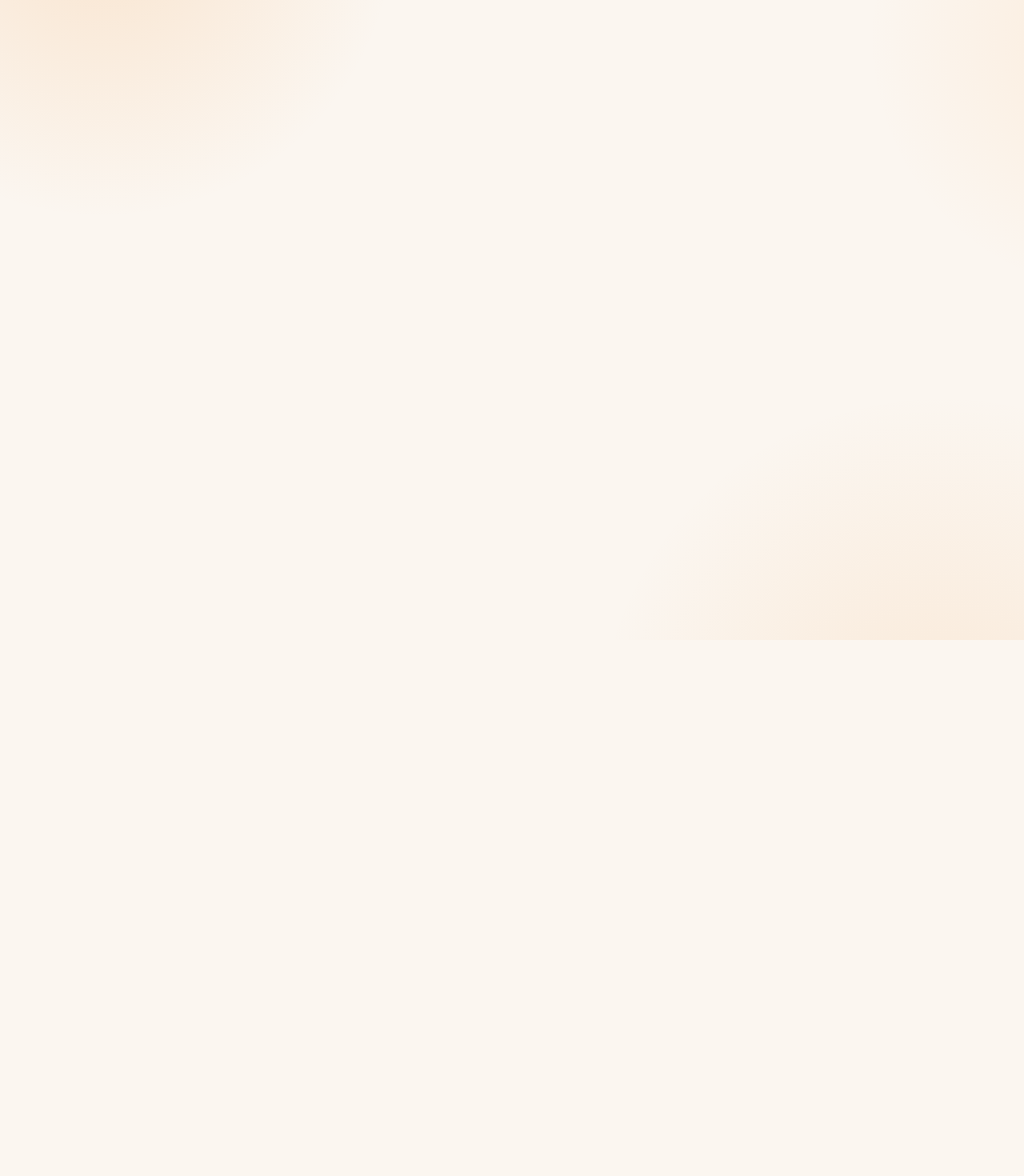
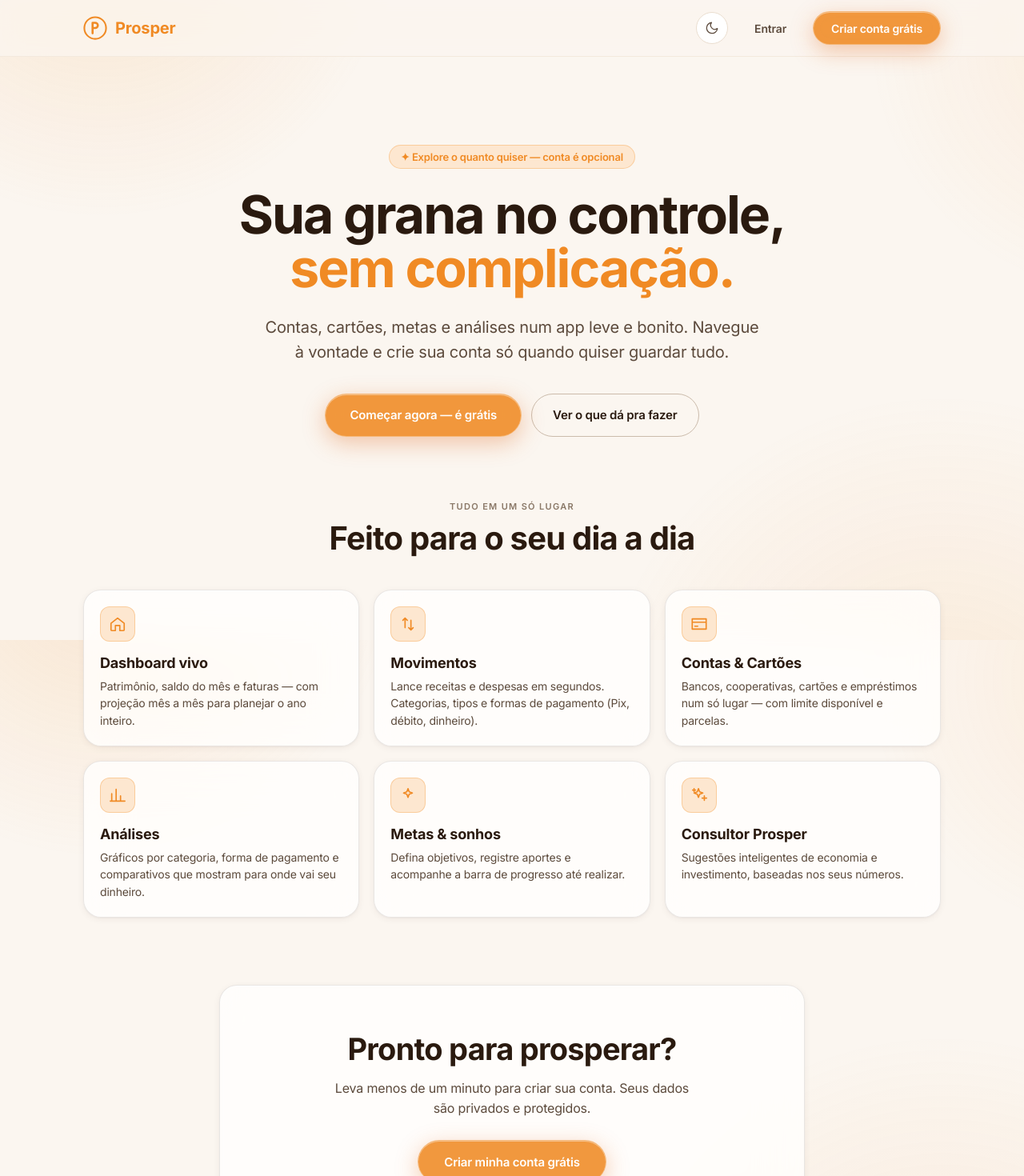
Before and after one commit to rafaelcasemiro01/prosper-finance, a Next.js app in the folder design_handoff_prosper/prosper-app/: page / in a window 1280 px wide. Before the commit this address had no page. Shown: the top 1470 px of the page at 80% size. Before the commit the page ends 800 px from the top, so only its background shows below. Built offline with nearby package versions, Linux system fonts and the light colour scheme; no server answers.

Commit message:
feat: landing page publica

```diff
--- a/design_handoff_prosper/prosper-app/app/page.tsx
+++ b/design_handoff_prosper/prosper-app/app/page.tsx
@@ -1,5 +1,122 @@
-import { redirect } from 'next/navigation';
+import Link from 'next/link';
+import { createClient } from '@/lib/supabase/server';
+import { ThemeToggle } from '@/components/ThemeToggle';
 
-export default function Home() {
-  redirect('/dashboard');
+export const metadata = {
+  title: 'Prosper — Sua grana no controle, sem complicação',
+  description: 'Gestão financeira pessoal: contas, cartões, metas e um consultor inteligente. Explore antes de criar sua conta.',
+};
+
+function Logomark({ size = 30 }: { size?: number }) {
+  return (
+    <svg width={size} height={size} viewBox="0 0 32 32" fill="none" aria-hidden>
+      <circle cx="16" cy="16" r="14.5" stroke="var(--accent)" strokeWidth="2.2" />
+      <path d="M12.5 23V9H16a3.5 3.5 0 0 1 0 7h-3.5" stroke="var(--accent)" strokeWidth="2.8" strokeLinecap="round" strokeLinejoin="round" />
+    </svg>
+  );
 }
+
+const FEATURES = [
+  { icon: 'M3 11l9-7 9 7v9a1 1 0 0 1-1 1h-5v-7H9v7H4a1 1 0 0 1-1-1z', title: 'Dashboard vivo', desc: 'Patrimônio, saldo do mês e faturas — com projeção mês a mês para planejar o ano inteiro.' },
+  { icon: 'M8 4v13M8 4 5 7M8 4l3 3M16 20V7M16 20l-3-3M16 20l3-3', title: 'Movimentos', desc: 'Lance receitas e despesas em segundos. Categorias, tipos e formas de pagamento (Pix, débito, dinheiro).' },
+  { icon: 'M2.5 5h19v14h-19zM2.5 9.5h19M6 15h4', title: 'Contas & Cartões', desc: 'Bancos, cooperativas, cartões e empréstimos num só lugar — com limite disponível e parcelas.' },
+  { icon: 'M4 20V10M10 20V4M16 20v-7M22 20H2', title: 'Análises', desc: 'Gráficos por categoria, forma de pagamento e comparativos que mostram para onde vai seu dinheiro.' },
+  { icon: 'M12 3l1.6 4.4L18 9l-4.4 1.6L12 15l-1.6-4.4L6 9l4.4-1.6z', title: 'Metas & sonhos', desc: 'Defina objetivos, registre aportes e acompanhe a barra de progresso até realizar.' },
+  { icon: 'M5 3v4M3 5h4M19 13v6M16 16h6M11 3l1.6 4.4L17 9l-4.4 1.6L11 15l-1.6-4.4L5 9l4.4-1.6z', title: 'Consultor Prosper', desc: 'Sugestões inteligentes de economia e investimento, baseadas nos seus números.' },
+];
+
+export default async function LandingPage() {
+  const supabase = await createClient();
+  const { data: { user } } = await supabase.auth.getUser();
+
+  return (
+    <div style={{ minHeight: '100vh', minHeight: '100dvh' }}>
+      {/* Top nav */}
+      <header style={{ position: 'sticky', top: 0, zIndex: 40, backdropFilter: 'saturate(180%) blur(14px)', WebkitBackdropFilter: 'saturate(180%) blur(14px)', background: 'color-mix(in oklab, var(--bg) 80%, transparent)', borderBottom: '1px solid var(--line-soft)' }}>
+        <div style={{ maxWidth: 1120, margin: '0 auto', padding: '14px 24px', display: 'flex', alignItems: 'center', justifyContent: 'space-between', gap: 16 }}>
+          <div style={{ display: 'flex', alignItems: 'center', gap: 10 }}>
+            <Logomark />
+            <span style={{ fontSize: 20, fontWeight: 700, color: 'var(--accent)' }}>Prosper</span>
+          </div>
+          <div style={{ display: 'flex', alignItems: 'center', gap: 10 }}>
+            <ThemeToggle compact />
+            {user ? (
+              <Link href="/dashboard" className="btn btn--primary" style={{ height: 42 }}>Ir para o app</Link>
+            ) : (
+              <>
+                <Link href="/login" className="btn btn--ghost" style={{ height: 42 }}>Entrar</Link>
+                <Link href="/login" className="btn btn--primary" style={{ height: 42 }}>Criar conta grátis</Link>
+              </>
+            )}
+          </div>
+        </div>
+      </header>
+
+      {/* Hero */}
+      <section style={{ maxWidth: 900, margin: '0 auto', padding: 'clamp(56px, 10vw, 110px) 24px 40px', textAlign: 'center' }}>
+        <span style={{ display: 'inline-flex', alignItems: 'center', gap: 8, fontSize: 13, fontWeight: 600, color: 'var(--accent)', background: 'var(--accent-soft)', border: '1px solid color-mix(in oklab, var(--accent) 30%, transparent)', borderRadius: 999, padding: '6px 14px', marginBottom: 24 }}>
+          ✦ Explore o quanto quiser — conta é opcional
+        </span>
+        <h1 style={{ fontSize: 'clamp(38px, 7vw, 66px)', lineHeight: 1.02, fontWeight: 700, letterSpacing: '-0.03em', margin: 0 }}>
+          Sua grana no controle,<br /><span style={{ color: 'var(--accent)' }}>sem complicação.</span>
+        </h1>
+        <p style={{ fontSize: 'clamp(16px, 2.4vw, 20px)', color: 'var(--ink-2)', lineHeight: 1.55, maxWidth: 620, margin: '24px auto 0' }}>
+          Contas, cartões, metas e análises num app leve e bonito. Navegue à vontade e crie sua conta só quando quiser guardar tudo.
+        </p>
+        <div style={{ display: 'flex', gap: 12, justifyContent: 'center', flexWrap: 'wrap', marginTop: 36 }}>
+          <Link href={user ? '/dashboard' : '/login'} className="btn btn--primary" style={{ height: 54, padding: '0 30px', fontSize: 15 }}>
+            {user ? 'Abrir meu painel' : 'Começar agora — é grátis'}
+          </Link>
+          <a href="#recursos" className="btn btn--secondary" style={{ height: 54, padding: '0 26px', fontSize: 15 }}>
+            Ver o que dá pra fazer
+          </a>
+        </div>
+      </section>
+
+      {/* Feature grid */}
+      <section id="recursos" style={{ maxWidth: 1120, margin: '0 auto', padding: '40px 24px 20px', scrollMarginTop: 80 }}>
+        <div style={{ textAlign: 'center', marginBottom: 40 }}>
+          <div className="eyebrow" style={{ justifyContent: 'center' }}>Tudo em um só lugar</div>
+          <h2 style={{ fontSize: 'clamp(28px, 4vw, 40px)', fontWeight: 700, letterSpacing: '-0.02em', margin: '8px 0 0' }}>
+            Feito para o seu dia a dia
+          </h2>
+        </div>
+        <div style={{ display: 'grid', gridTemplateColumns: 'repeat(auto-fill, minmax(280px, 1fr))', gap: 18 }}>
+          {FEATURES.map((f) => (
+            <div key={f.title} className="card card--hover">
+              <div style={{ width: 44, height: 44, borderRadius: 12, background: 'var(--accent-soft)', border: '1px solid color-mix(in oklab, var(--accent) 30%, transparent)', display: 'flex', alignItems: 'center', justifyContent: 'center', marginBottom: 16 }}>
+                <svg width={22} height={22} viewBox="0 0 24 24" fill="none" stroke="var(--accent)" strokeWidth="1.8" strokeLinecap="round" strokeLinejoin="round"><path d={f.icon} /></svg>
+              </div>
+              <h3 style={{ fontSize: 18, fontWeight: 700, margin: '0 0 8px' }}>{f.title}</h3>
+              <p style={{ fontSize: 14, color: 'var(--ink-2)', lineHeight: 1.55, margin: 0 }}>{f.desc}</p>
+            </div>
+          ))}
+        </div>
+      </section>
+
+      {/* Closing CTA */}
+      <section style={{ maxWidth: 780, margin: '40px auto 0', padding: '24px' }}>
+        <div className="card" style={{ textAlign: 'center', padding: 'clamp(32px, 6vw, 56px)' }}>
+          <h2 style={{ fontSize: 'clamp(26px, 4vw, 38px)', fontWeight: 700, letterSpacing: '-0.02em', margin: 0 }}>
+            Pronto para prosperar?
+          </h2>
+          <p style={{ fontSize: 16, color: 'var(--ink-2)', margin: '14px auto 28px', maxWidth: 460, lineHeight: 1.55 }}>
+            Leva menos de um minuto para criar sua conta. Seus dados são privados e protegidos.
+          </p>
+          <Link href={user ? '/dashboard' : '/login'} className="btn btn--primary" style={{ height: 54, padding: '0 32px', fontSize: 15 }}>
+            {user ? 'Ir para o app' : 'Criar minha conta grátis'}
+          </Link>
+        </div>
+      </section>
+
+      {/* Footer */}
+      <footer style={{ maxWidth: 1120, margin: '0 auto', padding: '48px 24px', display: 'flex', alignItems: 'center', justifyContent: 'space-between', gap: 16, flexWrap: 'wrap', color: 'var(--ink-3)', fontSize: 13 }}>
+        <div style={{ display: 'flex', alignItems: 'center', gap: 8 }}>
+          <Logomark size={22} />
+          <span style={{ fontWeight: 600, color: 'var(--ink-2)' }}>Prosper</span>
+        </div>
+        <span>EST. 2026 · Criptografia ponta a ponta</span>
+      </footer>
+    </div>
+  );
+}
```
Also changed, not shown: design_handoff_prosper/prosper-app/lib/supabase/middleware.ts (+5 -2 lines).
